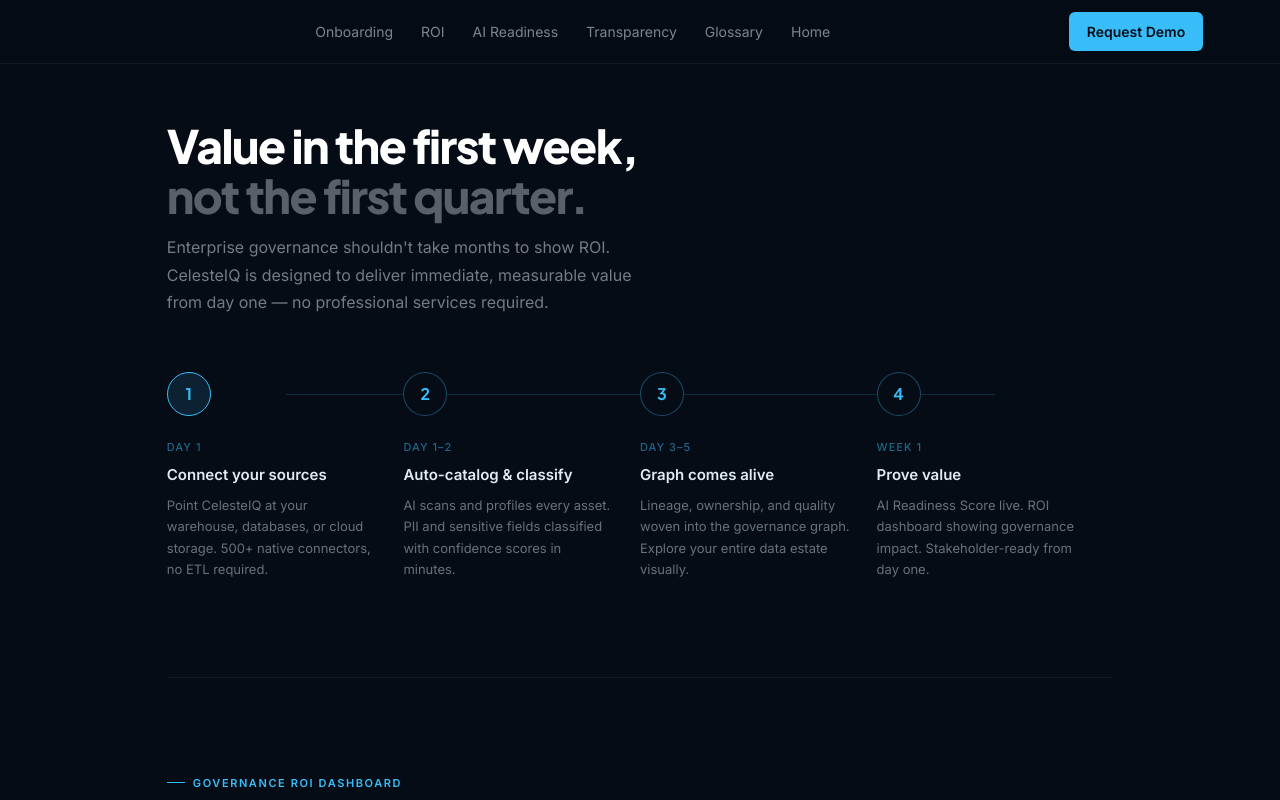
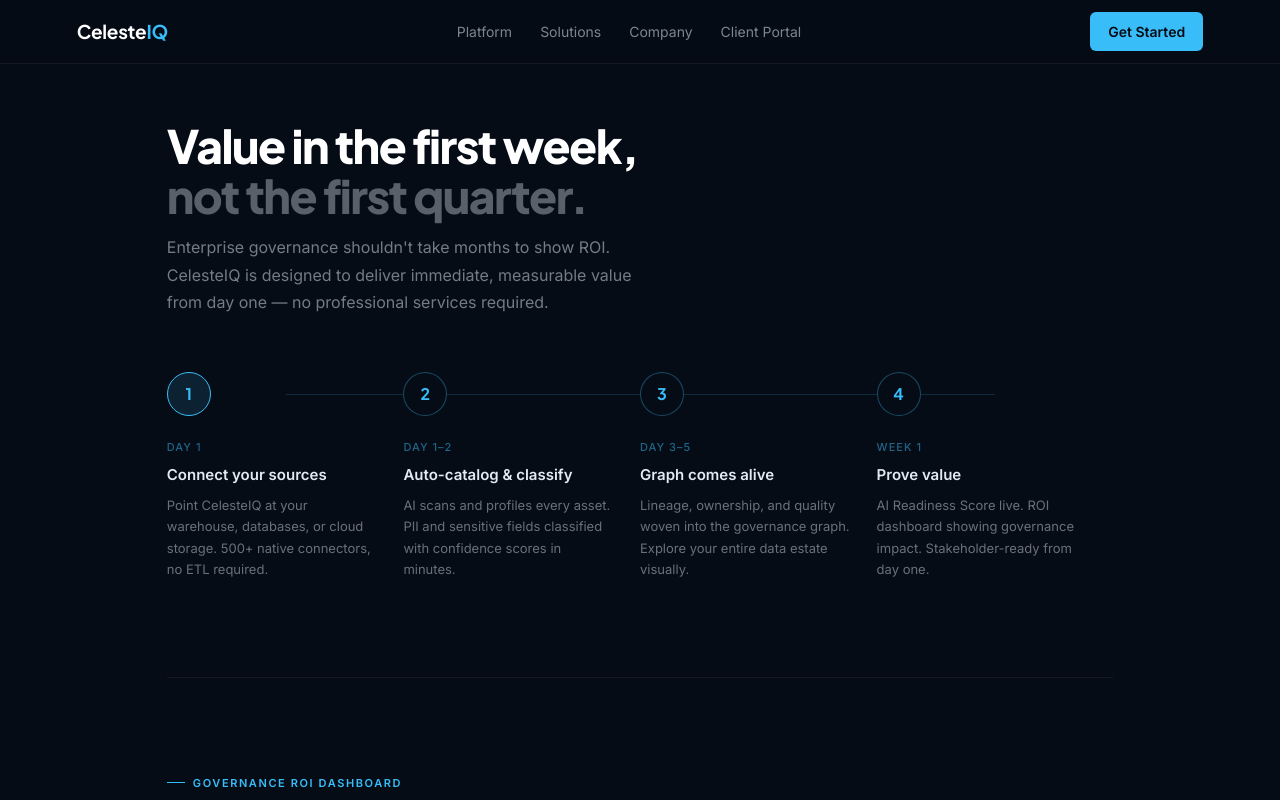
Before and after one commit to tjmuttonCIQ/CIQWebsiteRev1, a plain HTML site: page platform.html in a window 1280 px wide. Shown: the top 800 px of the page. Drawn offline with Linux system fonts and the light colour scheme.

Commit message:
Update navigation bar with new links and logo

```diff
--- a/platform.html
+++ b/platform.html
@@ -281,16 +281,14 @@
 <body>
 
 <nav>
-  <div class="nav-logo"></span></div>
+  <div class="nav-logo">Celeste<span>IQ</span></div>
   <ul class="nav-links">
-    <li><a href="#onboarding">Onboarding</a></li>
-    <li><a href="#roi">ROI</a></li>
-    <li><a href="#readiness">AI Readiness</a></li>
-    <li><a href="#transparency">Transparency</a></li>
-    <li><a href="#glossary">Glossary</a></li>
-    <li><a href="index.html">Home</a></li>
+    <li><a href="platform.html">Platform</a></li>
+    <li><a href="#">Solutions</a></li>
+    <li><a href="about.html">Company</a></li>
+    <li><a href="client.html">Client Portal</a></li>
   </ul>
-  <a href="#cta" class="nav-cta">Request Demo</a>
+  <a href="#cta" class="nav-cta">Get Started</a>
 </nav>
 
 <div class="wrap">
```
